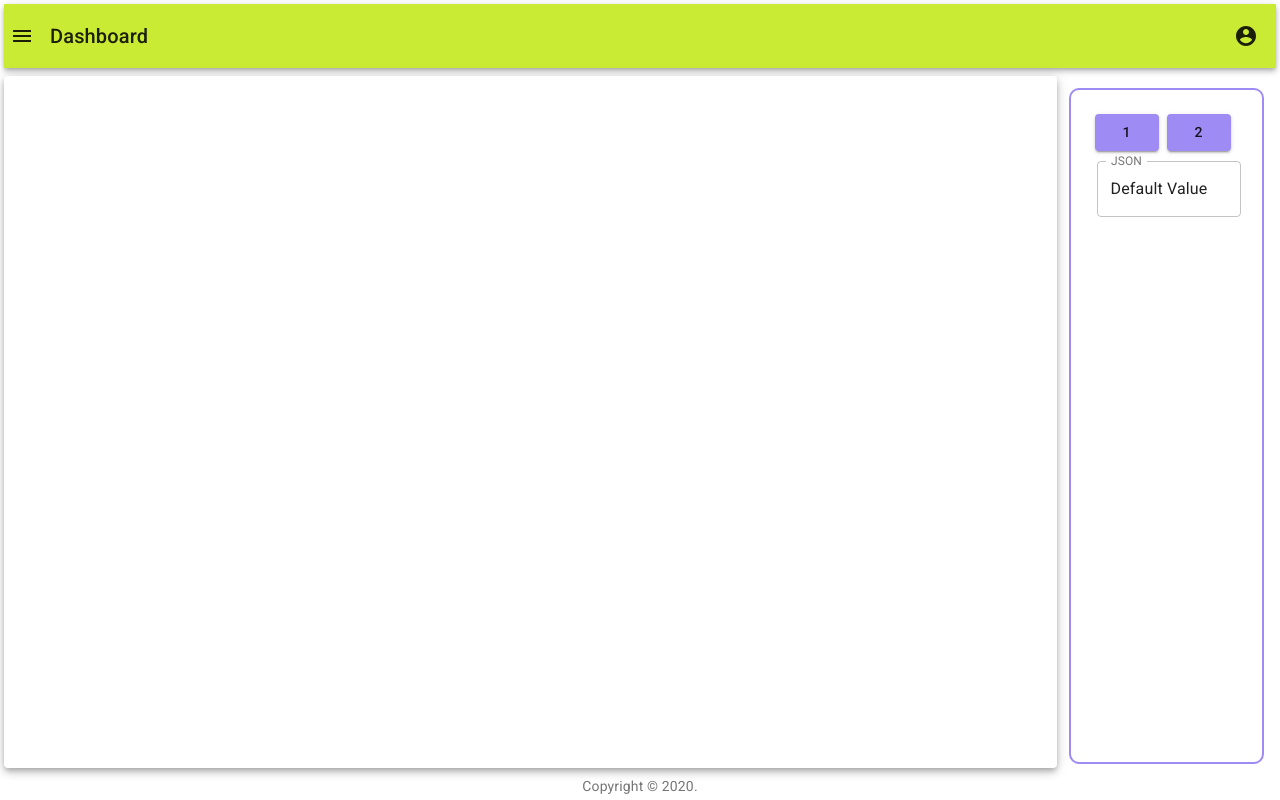
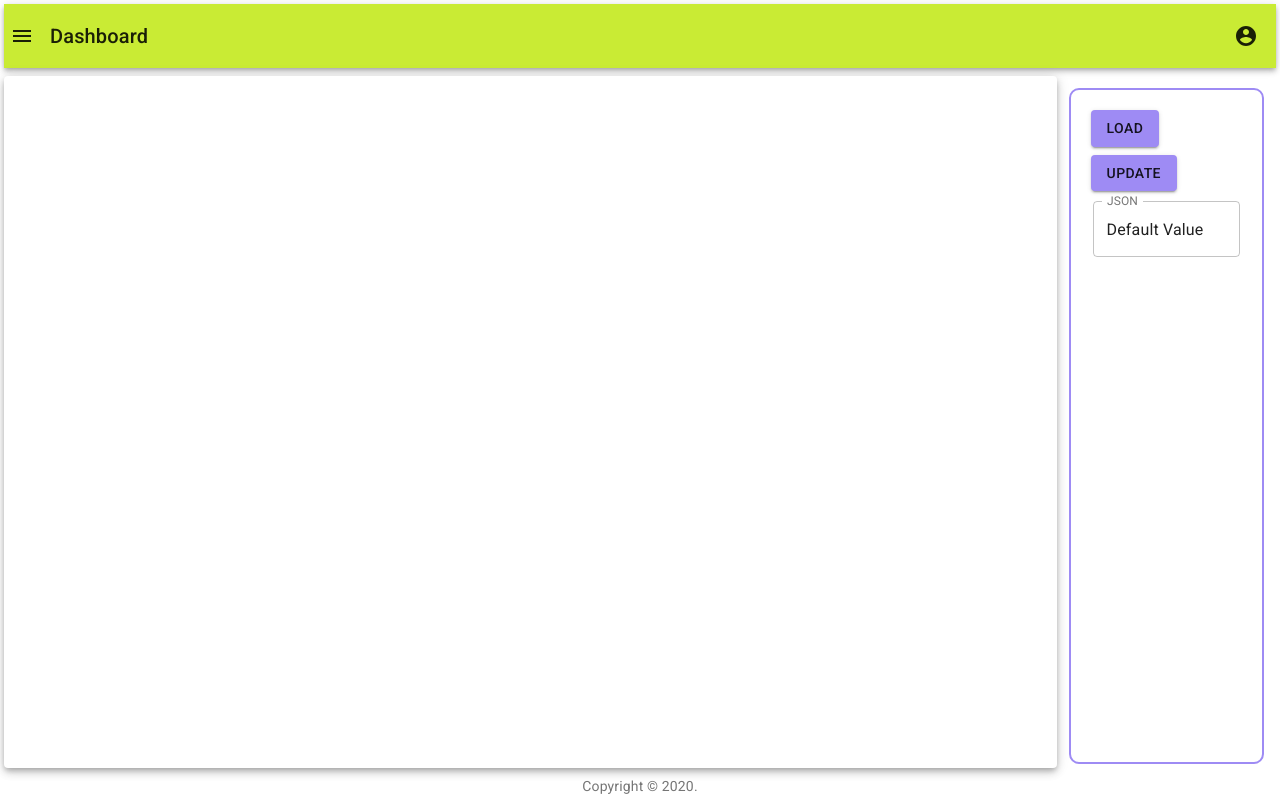
Before and after one commit to magak/reactappbuild, a React (Create React App) app in the folder iridaclientapp/: page / in a window 1280 px wide. Built offline with nearby package versions, Linux system fonts and the light colour scheme; the HTML template or start-up script is replaced by a standard one.

Commit message:
Alignment issues

```diff
--- a/iridaclientapp/src/components/DeveloperBoard.tsx
+++ b/iridaclientapp/src/components/DeveloperBoard.tsx
@@ -18,8 +18,10 @@ const useStyles = makeStyles((theme: Theme) =>
     mainBox: {
         position: 'absolute',
         display: 'flex',
-        height: '90%',
-        width: '90%',
+        left: theme.spacing(2),
+        right: theme.spacing(2),
+        top: theme.spacing(2),
+        bottom: theme.spacing(2),
         flexDirection: (wideScrenMode: Boolean) => wideScrenMode ? "column" : "row"
     },
     button: {
@@ -38,8 +40,8 @@ export default function DeveloperBoard() {
         <Box p={4} m={2} className={classes.root}>
             <Box className={classes.mainBox} p={4} m={2}>
                 <Box>
-                    <Button className={classes.button} variant="contained" color="secondary">1</Button>
-                    <Button className={classes.button} variant="contained" color="secondary">2</Button>
+                    <Button className={classes.button} variant="contained" color="secondary">Load</Button>
+                    <Button className={classes.button} variant="contained" color="secondary">Update</Button>
                 </Box>
                 <Box flexGrow="1" display="flex">
                     <TextField color="secondary"
@@ -49,6 +51,7 @@ export default function DeveloperBoard() {
                         multiline
                         defaultValue="Default Value"
                         variant="outlined"
+                        fullWidth={true}
                     />
                 </Box>
             </Box>
```
